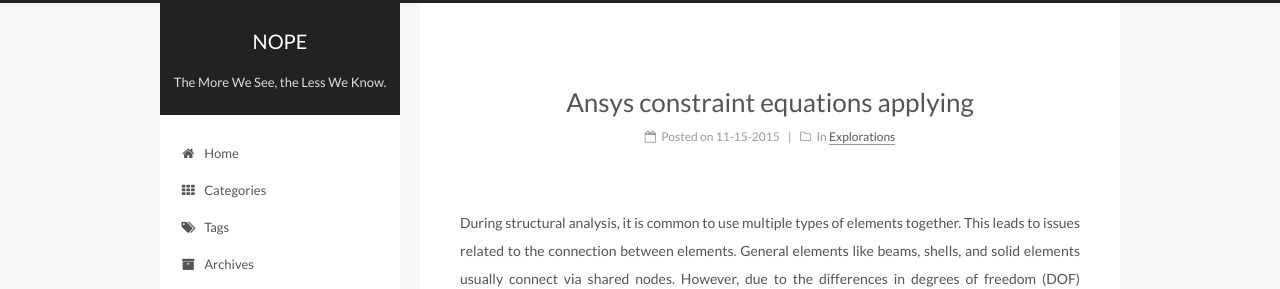
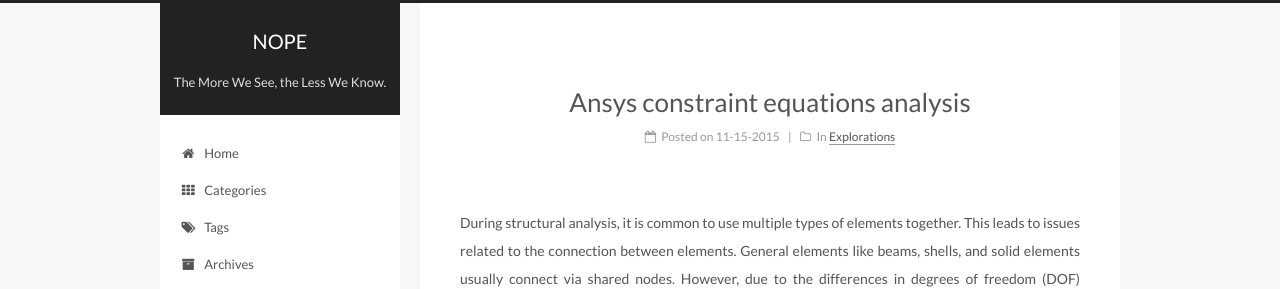
Before and after one commit to dpzhuX/dpzhux.github.io, a Jekyll site: the page built from _posts/2015-11-15-ansys-constraint-equations.md, in a window 1280 px wide. Shown: the top 289 px of the page. Built offline with Jekyll 4.4.1, drawn with Linux system fonts in a browser that asks for light colours; formulas are drawn with MathJax 3; some of the changed text lies outside the part shown.

Commit message:
Daily updates

```diff
--- a/_posts/2015-11-15-ansys-constraint-equations.md
+++ b/_posts/2015-11-15-ansys-constraint-equations.md
@@ -1,5 +1,5 @@
 ---
-title: Ansys constraint equations applying
+title: Ansys constraint equations analysis
 date: 2015-11-15 22:34:23
 categories:
 - Explorations
```
Also changed, not shown: _posts/2015-11-11-ansys-initial-stress-analysis.md (renamed from _posts/2015-11-11-ansys-initial-stress-applying.md, +1 -1 lines).
